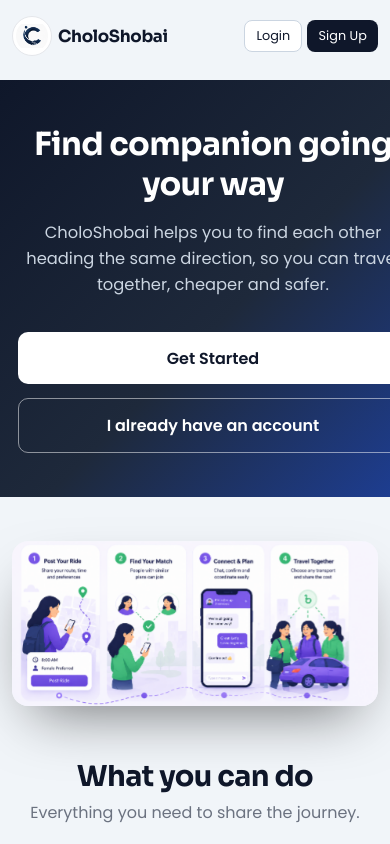
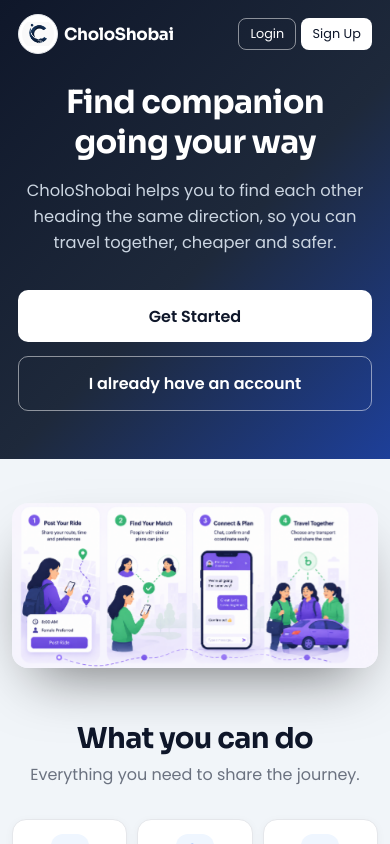
Before and after one commit to dipita-tasnim/CholoShobai, a React (Create React App) app in the folder frontend/: page /welcome in a window 390 px wide. Built offline with nearby package versions, Linux system fonts and the light colour scheme; no server answers.

Commit message:
style(landing): merge nav into the full-width navy hero
Move the brand and Login/Sign Up into the navy hero so the top is one
continuous navy band instead of a white nav above a sudden navy block.
Pull the hero to the very top, white brand text, and nav buttons styled
for the dark background.

```diff
--- a/frontend/src/index.css
+++ b/frontend/src/index.css
@@ -957,7 +957,7 @@
   display: flex;
   justify-content: space-between;
   align-items: center;
-  padding: 0.25rem 0 1.5rem;
+  margin-bottom: 40px;
 }
 
 .landing-brand {
@@ -968,7 +968,7 @@
   font-size: 1.5rem;
   font-weight: 700;
   letter-spacing: -0.02em;
-  color: #0F172A;
+  color: #ffffff;
 }
 
 .brand-logo {
@@ -1013,13 +1013,22 @@
 /* Hero */
 .landing-hero {
   width: 100vw;
+  margin-top: -2rem;
+  margin-bottom: 0;
   margin-left: calc(50% - 50vw);
   margin-right: calc(50% - 50vw);
   background: linear-gradient(135deg, #0F172A 0%, #1E293B 55%, #1D4ED8 130%);
-  border-radius: 0;
-  padding: 72px 28px;
+  color: #fff;
+}
+
+.landing-hero-inner {
+  max-width: 1180px;
+  margin: 0 auto;
+  padding: 18px 28px 76px;
+}
+
+.landing-hero-content {
   text-align: center;
-  color: #fff;
 }
 
 .landing-hero h1 {
@@ -1228,7 +1237,9 @@
 }
 
 @media (max-width: 768px) {
-  .landing-hero { padding: 44px 18px; border-radius: 0; }
+  .landing-hero { margin-top: -1rem; }
+  .landing-hero-inner { padding: 14px 18px 48px; }
+  .landing-nav { margin-bottom: 28px; }
   .landing-hero h1 { font-size: 2rem; }
   .landing-hero p { font-size: 1.02rem; }
   .hero-actions .lp-btn-lg { width: 100%; }
@@ -2215,6 +2226,7 @@
   .home-title {
     font-size: 1.2rem;
   }
+  .landing-hero { margin-top: -0.75rem; }
 
   /* Extra shrink so the landing nav fits perfectly on small phones */
   .landing-brand { font-size: 1.05rem; gap: 6px; }
--- a/frontend/src/pages/LandingPage.js
+++ b/frontend/src/pages/LandingPage.js
@@ -38,6 +38,8 @@
 
   return (
     <div className="landing">
+      <header className="landing-hero">
+        <div className="landing-hero-inner">
           <nav className="landing-nav">
             <div className="landing-brand">
               <img
@@ -48,12 +50,12 @@
               <span>CholoShobai</span>
             </div>
             <div className="landing-nav-actions">
-          <button className="lp-btn lp-btn-ghost" onClick={() => navigate('/login')}>Login</button>
-          <button className="lp-btn lp-btn-primary" onClick={() => navigate('/registration')}>Sign Up</button>
+              <button className="lp-btn lp-btn-outline-white" onClick={() => navigate('/login')}>Login</button>
+              <button className="lp-btn lp-btn-white" onClick={() => navigate('/registration')}>Sign Up</button>
             </div>
           </nav>
 
-      <header className="landing-hero">
+          <div className="landing-hero-content">
             <h1>Find companion going your way</h1>
             <p>
               CholoShobai helps you to find each other heading the same direction, so you can travel
@@ -66,6 +68,8 @@
               <button className="lp-btn lp-btn-lg lp-btn-outline-white" onClick={() => navigate('/login')}>
                 I already have an account
               </button>
+            </div>
+          </div>
         </div>
       </header>
 
```
Lines whose indentation alone changed are shown as unchanged.
